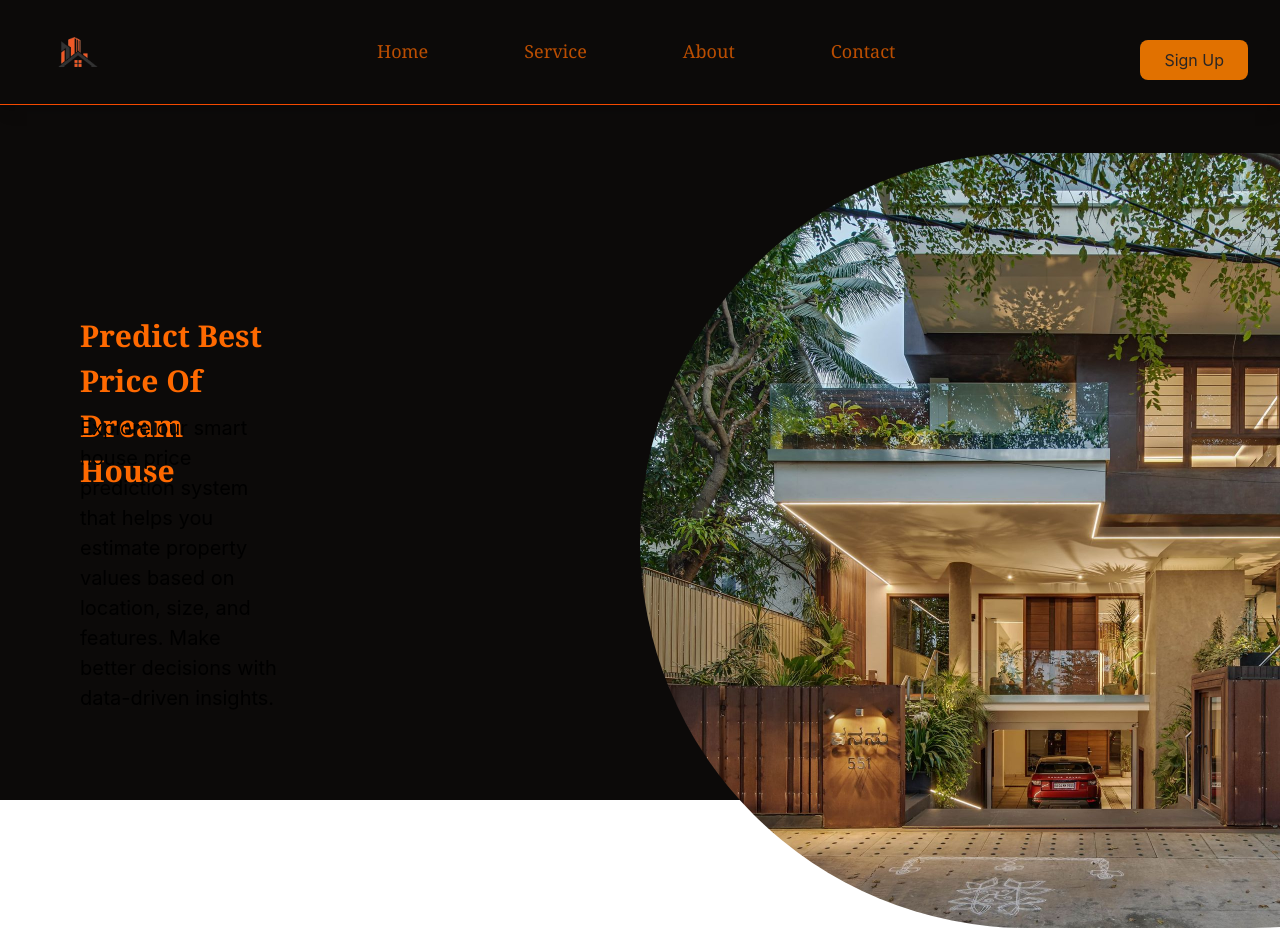
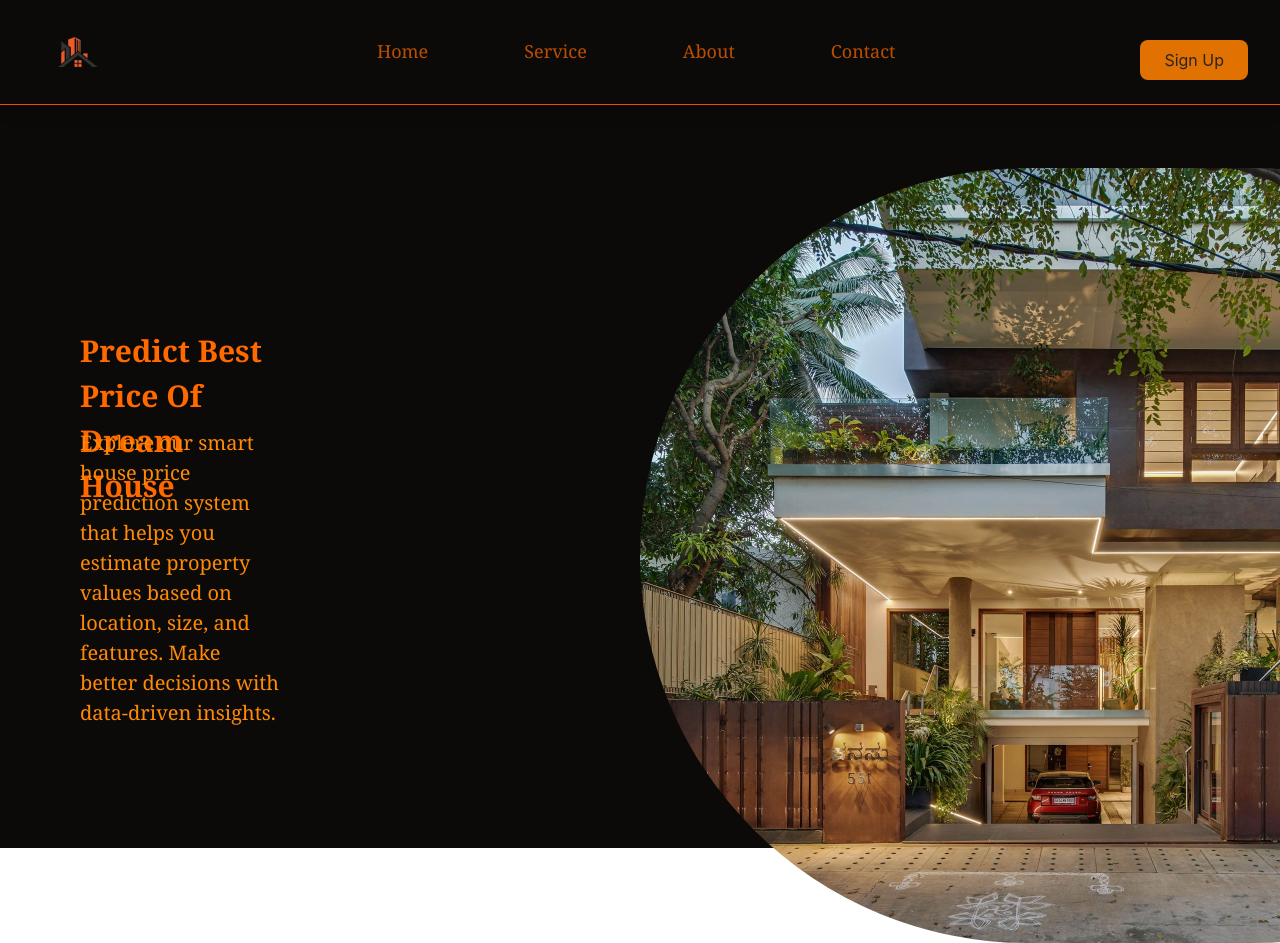
Before and after one commit to niyomugaboetiene/ML.projects.io, a React (Vite) app in the folder Data Science Project/Real Estate Price prediction/client/: page / in a window 1280 px wide. Shown: the top 943 px of the page. Built offline with nearby package versions, Linux system fonts and the light colour scheme.

Commit message:
[Coding] building client side

```diff
--- a/Data Science Project/Real Estate Price prediction/client/src/pages/Home.jsx
+++ b/Data Science Project/Real Estate Price prediction/client/src/pages/Home.jsx
@@ -7,7 +7,7 @@ const HomeComponent = () => {
 
     return (
         <div className="bg-stone-950 h-screen">
-            <div className="bg-stone-950  flex p-3 justify-between shadow-lg  border-b border-orange-600">
+            <div className="fixed top-0 right-0 left-0 bg-stone-950  flex p-3 justify-between shadow-lg  border-b border-orange-600">
                 <img src={vector} alt="Logo" className="w-25 relative left-4 hover:scale-150 transition duration-200" title="Logo"/>
                 <nav className="justify-between space-x-24 flex text-amber-700 font-serif items-center text-[18px]">
                    <Link className="hover:text-amber-800 transition-colors">Home</Link>
@@ -24,12 +24,12 @@ const HomeComponent = () => {
 
             <div className="flex  mt-12">
                 <div className="w-130 p-4 relative">
-                    <h1 className="text-[30px] absolute top-40 left-20 font-bold text-orange-500 font-serif">Predict Best Price Of Dream House</h1>
+                    <h1 className="text-[30px] absolute top-70 left-20 font-bold text-orange-500 font-serif">Predict Best Price Of Dream House</h1>
 
-                  <p className="text-[20px] absolute top-65 left-20">Explore our smart house price prediction system that helps you estimate property values based on location, size, and features. Make better decisions with data-driven insights.</p>
+                  <p className="text-[20px] absolute top-95 left-20 text-orange-400 font-serif">Explore our smart house price prediction system that helps you estimate property values based on location, size, and features. Make better decisions with data-driven insights.</p>
                 </div>
 
-                <img src={house} alt="House" title="House" className="w-250 rounded-full relative -right-90"/>
+                <img src={house} alt="House" title="House" className="w-250 rounded-full relative -right-90 top-30"/>
             </div>
         </div>
     )
```
